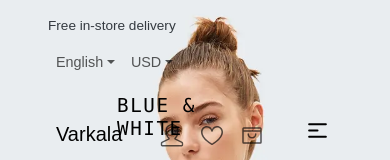
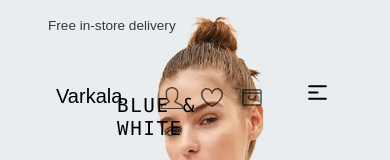
Before and after one commit to Versatile28/e-commerce-website, a React (Create React App) app: page /e-commerce-website/category-full/product in a window 390 px wide. Shown: the top 160 px of the page. Built offline with nearby package versions, Linux system fonts and the light colour scheme; a web font is replaced by a local one.

Commit message:
minoe fixes

```diff
--- a/src/layouts/HeaderBar.jsx
+++ b/src/layouts/HeaderBar.jsx
@@ -23,7 +23,7 @@ export default function HeaderBar() {
                 <Navbar className="d-flex justify-content-center title-head pe-5">
                         Free in-store delivery
                 </Navbar>
-                <Navbar className="headerbar-options" id="basic-navbar-nav">
+                <Navbar className="headerbar-options d-sm-inline-block d-none" id="basic-navbar-nav">
                     <Nav className="me-auto">
                         <NavDropdown title="English" id="basic-nav-dropdown">
                             <NavDropdown.Item href="#">German</NavDropdown.Item>
```
